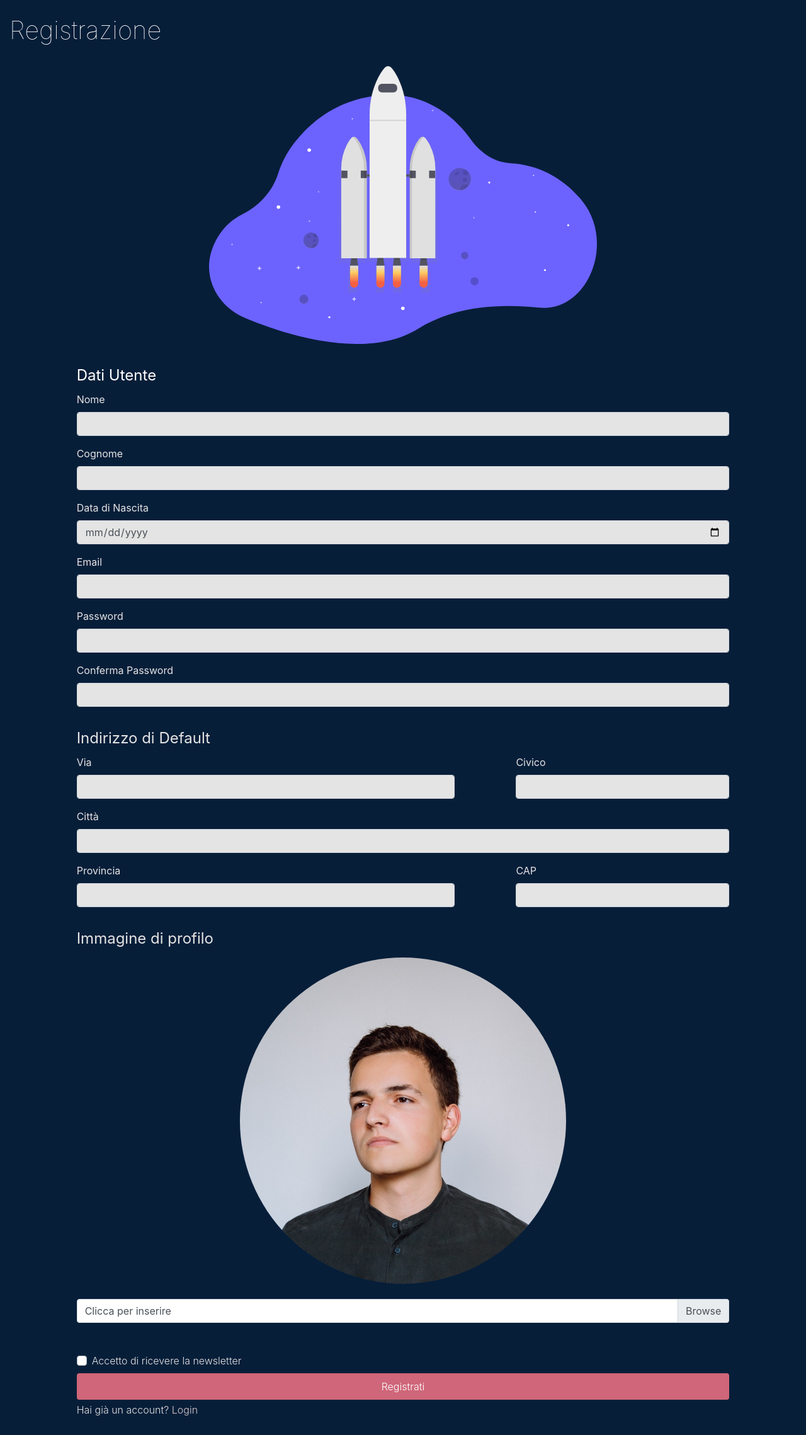
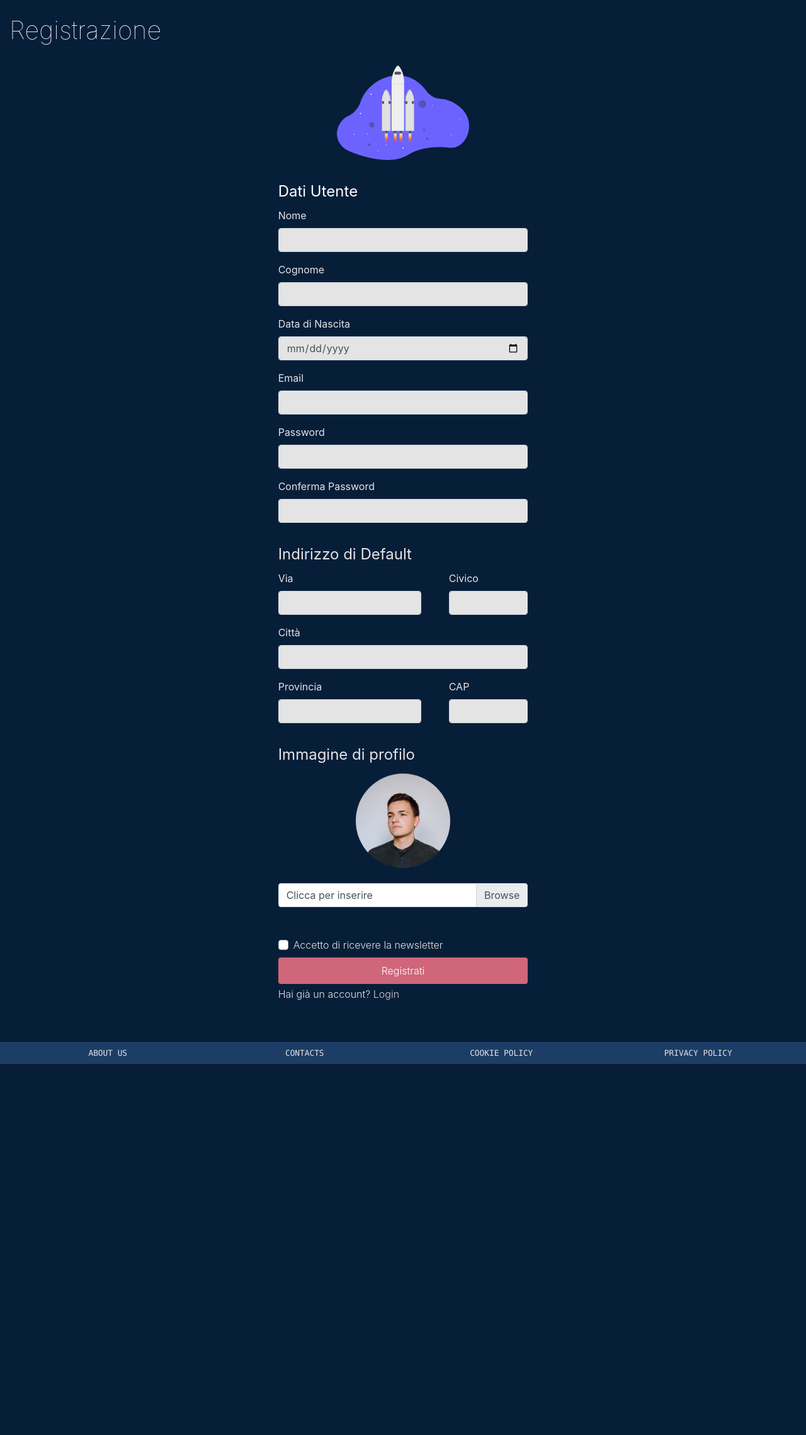
Before and after one commit to alessiocnt/SpaceAir, a PHP site: template view/template/signup.php in a window 1280 px wide. Shown: the part 72-2350 px from the top of the page at 63% size. After the commit the page ends 1761 px from the top, so only its background shows below. Run offline with PHP 8.4, Linux system fonts and the light colour scheme; the template is opened without the code that fills it, so the values that code supplies are empty.

Commit message:
Fix Desktop Version of signup

```diff
--- a/view/template/signup.php
+++ b/view/template/signup.php
@@ -6,11 +6,11 @@
     </div>
     <div class="row">
         <div class="col-12 text-center p-4">
-            <img src="/spaceair/res/icons/decorative/undraw_Outer_space_drqu.svg" alt="" class="w-50">
+            <img src="/spaceair/res/icons/decorative/undraw_Outer_space_drqu.svg" alt="" class="decorative-img mw-50">
         </div>
     </div>
     <div class="row mt-2">
-        <div class="offset-1 col-10">
+        <div class="offset-1 col-10 offset-md-4 col-md-4">
             <section>
                 <form action="" method="POST">
                     <fieldset class="form-group"><legend class="col-title">Dati Utente</legend>
@@ -72,7 +72,7 @@
                         <legend class="col-text">Immagine di profilo</legend>
                         <div class="row">
                             <div class="col-12 text-center mt-1 mb-4">
-                                <img src="/spaceair/res/icons/decorative/user.jpeg" class="rounded-circle w-50" alt="Immagine selezionata"/>
+                                <img src="/spaceair/res/icons/decorative/user.jpeg" class="decorative-img rounded-circle mw-50" alt="Immagine selezionata"/>
                             </div>
                         </div>
                         <div class="custom-file">
@@ -90,6 +90,4 @@
                 <p class="mt-1 col-text font-weight-light">Hai gi&agrave un account? <a href="#" class="col-link">Login</a></p>
             </section>
         </div>
-
-
 </section>
--- a/view/template/style/style.css
+++ b/view/template/style/style.css
@@ -73,6 +73,11 @@ textarea {
     outline: none;
 }
 
+/*Handle header decorative images*/
+.decorative-img {
+    max-height: 150px;
+}
+
 /* Handle notification badge */
 .notification {
     color: white;
```
